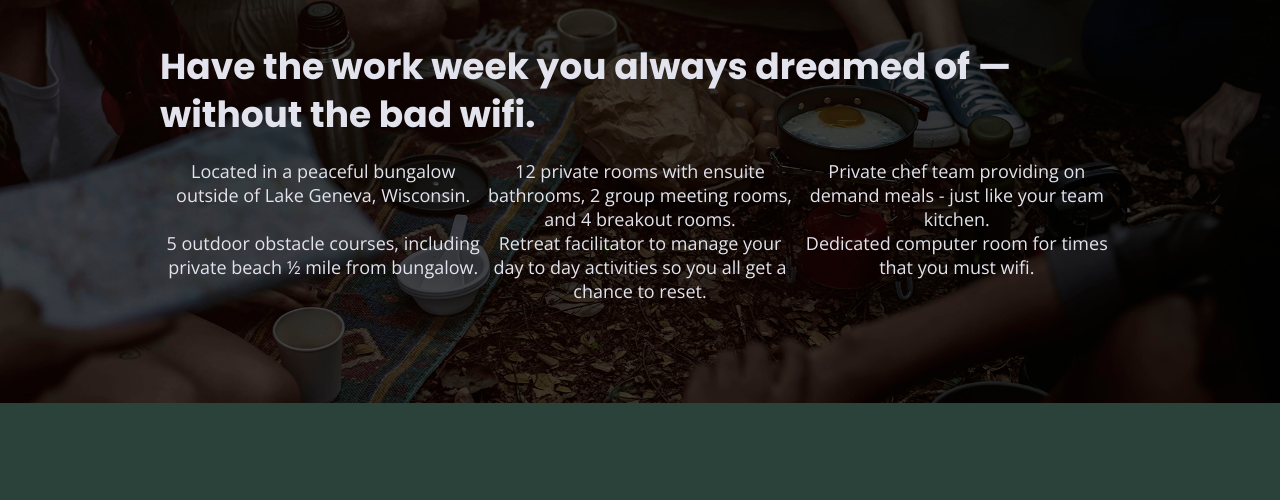
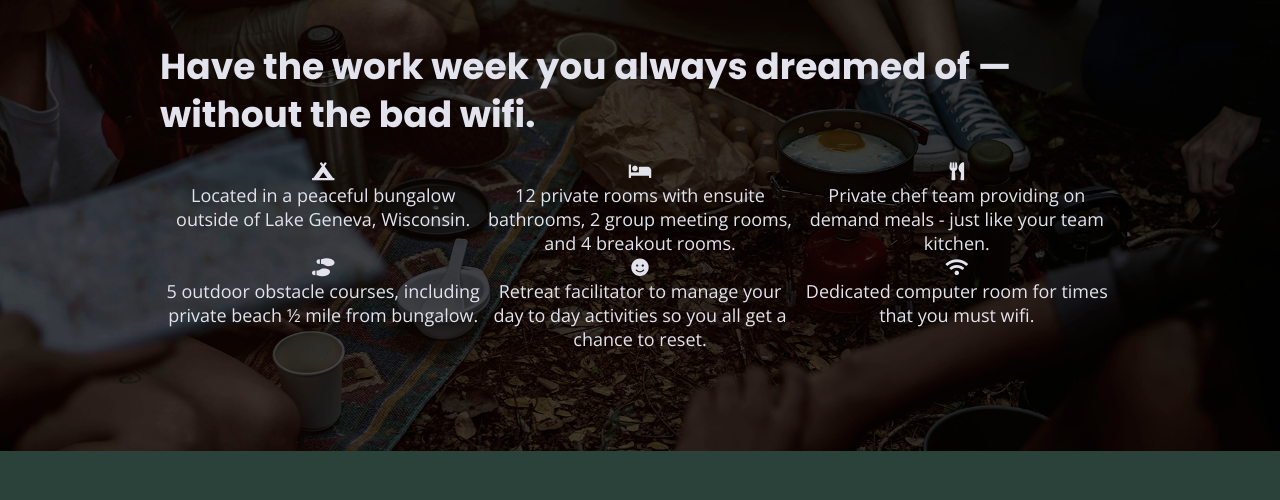
Before and after one commit to Sideris452/unplugged, a website built with Parcel: page index.html in a window 1280 px wide. Shown: the part 1137-1637 px from the top of the page. Built offline with nearby package versions, Linux system fonts and the light colour scheme.

Commit message:
added font icons

```diff
--- a/index.html
+++ b/index.html
@@ -19,6 +19,9 @@
 
 <!-- Google Fonts -->
   <link href="https://fonts.googleapis.com/css?family=Open+Sans:400,700|Poppins:500,700" rel="stylesheet">
+
+  <!-- FontAwesome CDN version 5.5 -->
+<link rel="stylesheet" href="https://use.fontawesome.com/releases/v5.5.0/css/all.css" integrity="sha384-B4dIYHKNBt8Bc12p+WXckhzcICo0wtJAoU8YZTY5qE0Id1GSseTk6S+L3BlXeVIU" crossorigin="anonymous">
 
 </head>
 
@@ -64,32 +67,32 @@
       <h2>Have the work week you always dreamed of — without the bad wifi.</h2>
       <div class="features-items">
         <article>
-          <p class="fontawesome-icon"> </p>
+          <p class="fontawesome-icon"> <i class="fas fa-campground"></i> </p>
           <p class="features-item-description"> Located in a peaceful bungalow outside of Lake Geneva, Wisconsin. </p>
         </article>
 
         <article>
-          <p class="fontawesome-icon"></p>
+          <p class="fontawesome-icon"> <i class="fas fa-bed"></i> </p>
           <p class=" features-item-description"> 12 private rooms with ensuite bathrooms, 2 group meeting rooms, and 4 breakout rooms. </p>
         </article>
 
         <article>
-        <p class="fontawesome-icon"></p>
+        <p class="fontawesome-icon"><i class="fas fa-utensils"></i></p>
         <p class=" features-item-description"> Private chef team providing on demand meals - just like your team kitchen. </p>
         </article>
 
         <article>
-          <p class="fontawesome-icon"></p>
+          <p class="fontawesome-icon"><i class="fas fa-shoe-prints"></i></p>
           <p class=" features-item-description">5 outdoor obstacle courses, including private beach ½ mile from bungalow. </p>
         </article>
 
         <article>
-          <p class="fontawesome-icon"></p>
+          <p class="fontawesome-icon"><i class="fas fa-smile"></i></p>
           <p class=" features-item-description">Retreat facilitator to manage your day to day activities so you all get a chance to reset. </p>
         </article>
 
         <article>
-          <p class="fontawesome-icon"></p>
+          <p class="fontawesome-icon"><i class="fas fa-wifi"></i></p>
           <p class=" features-item-description">Dedicated computer room for times that you must wifi. </p>
         </article>
 
```
Also changed, not shown: about/index.html (+4 -0 lines), faq/index.html (+3 -0 lines).
